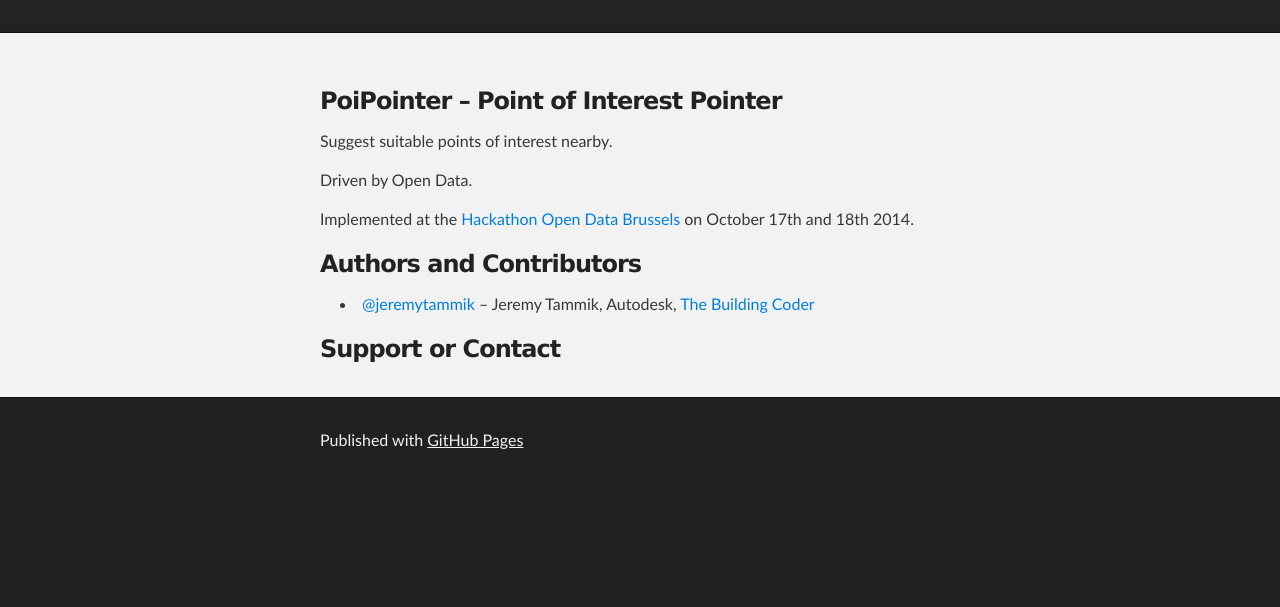
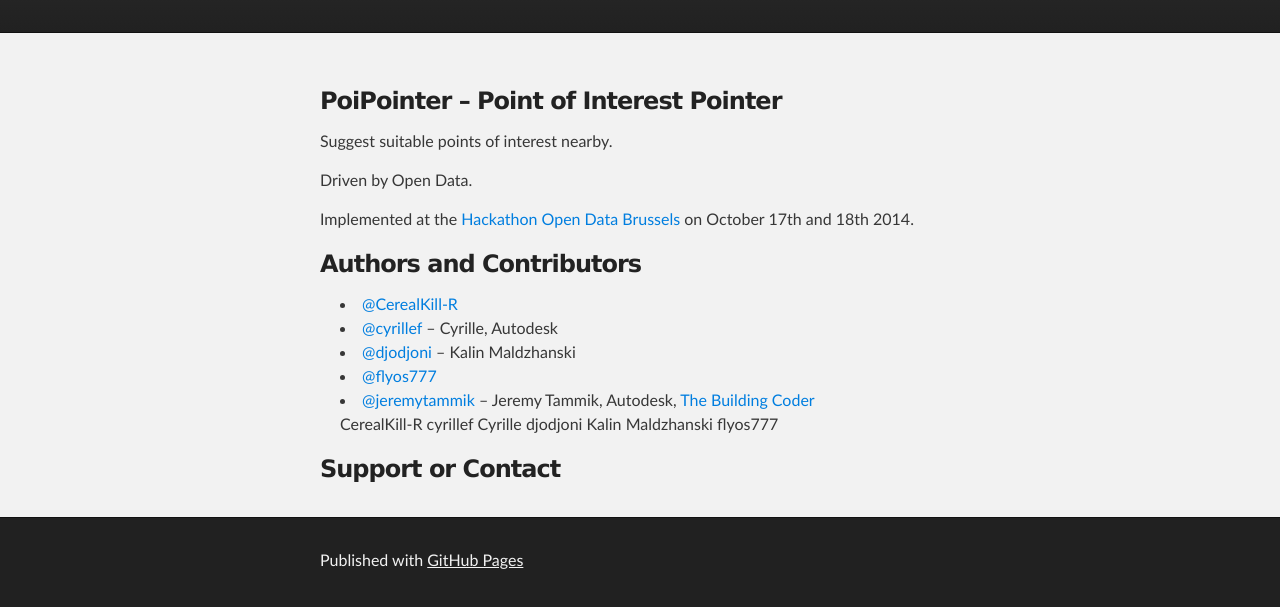
Before and after one commit to PoiPointer/poipointer.github.io, a plain HTML site: page index.html in a window 1280 px wide. Shown: the part 177-784 px from the top of the page. Drawn offline with Linux system fonts and the light colour scheme.

Commit message:
added contributors

```diff
--- a/index.html
+++ b/index.html
@@ -43,7 +43,23 @@ October 17th and 18th 2014.</p>
 <h3><a name="authors-and-contributors" class="anchor" href="#authors-and-contributors"><span class="octicon octicon-link"></span></a>Authors and Contributors</h3>
 
 <ul>
+<li><a href="https://github.com/CerealKill-R" class="user-mention">@CerealKill-R</a></li>
+<li><a href="https://github.com/cyrillef" class="user-mention">@cyrillef</a> &ndash; Cyrille, Autodesk</li>
+<li><a href="https://github.com/djodjoni" class="user-mention">@djodjoni</a> &ndash; Kalin Maldzhanski</li>
+<li><a href="https://github.com/flyos777" class="user-mention">@flyos777</a></li>
 <li><a href="https://github.com/jeremytammik" class="user-mention">@jeremytammik</a> &ndash; Jeremy Tammik, Autodesk, <a href="http://thebuildingcoder.typepad.com">The Building Coder</a></li>
+
+
+CerealKill-R
+
+cyrillef
+Cyrille
+
+djodjoni
+Kalin Maldzhanski
+
+flyos777
+
 </ul>
 
 
```
